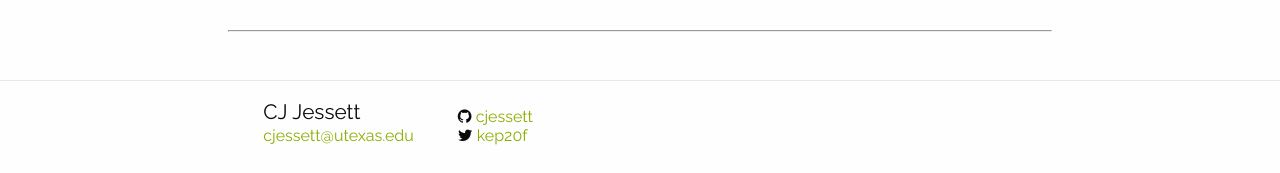
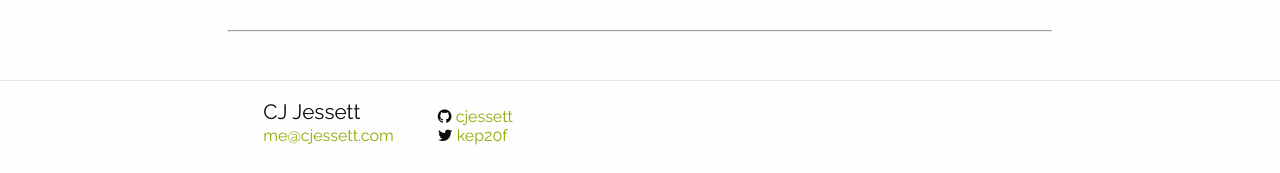
Before and after one commit to cjessett/cjessett.github.io, a Jekyll site: the page built from _posts/2017-01-28-using-javascripts-map-and-reduce-to-implement-common-lodash-and-underscore-functions.markdown, in a window 1280 px wide and 900 px high, scrolled down 2217 px. Shown: the part 724-897 px from the top of the window. Built offline with Jekyll 4.4.1, drawn with Linux system fonts in a browser that asks for light colours; nearby versions of some CDN libraries; comment, search, counter and statistics services are not loaded; a style sheet for code colours, icons or effects is not loaded.

Commit message:
Update footer.html

```diff
--- a/_includes/footer.html
+++ b/_includes/footer.html
@@ -4,7 +4,7 @@
         <div class="small-12 large-8 large-offset-2">
           <ul class="list-1">
             <li><h4>CJ Jessett</h4></li>
-            <li><a href="mailto:cjessett@utexas.edu">cjessett@utexas.edu</a></li>
+            <li><a href="mailto:{{ site.email }}">me@cjessett.com</a></li>
           </ul>
           <ul class="list-2">
             <li>
```
